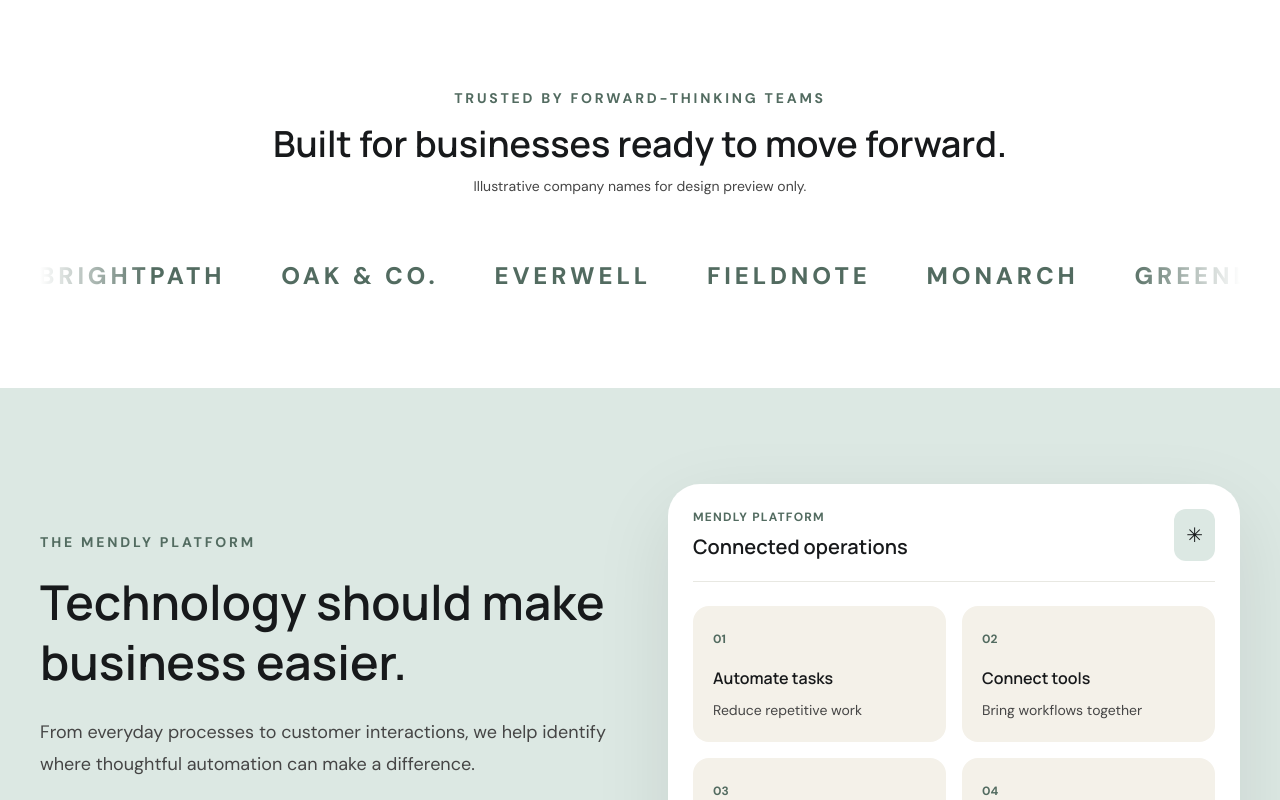
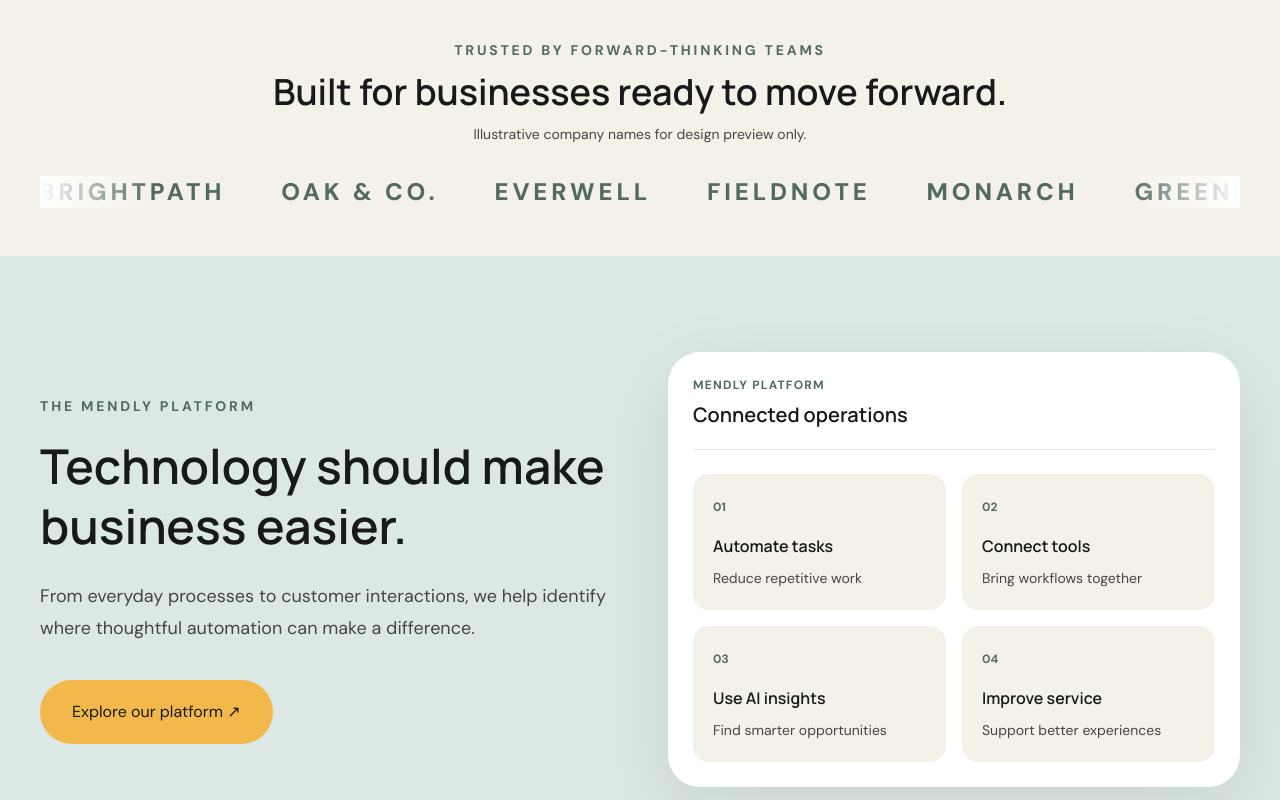
Before and after one commit to hafsashakeel289-lab/mendly-website, a Next.js app: page / in a window 1280 px wide. Shown: the part 880-1680 px from the top of the page. Built offline with nearby package versions, Linux system fonts and the light colour scheme.

Commit message:
Redesign Mendly homepage and header

```diff
--- a/app/page.tsx
+++ b/app/page.tsx
@@ -13,9 +13,8 @@ const C = {
   white: "#FFFFFF",
   green: "#526B60",
 };
-
 const buttonStyle =
-  "inline-flex items-center justify-center rounded-full bg-[#17191B] px-7 py-4 font-semibold text-white transition-all duration-300 hover:-translate-y-1 hover:bg-[#526B60] hover:shadow-xl";
+  "inline-flex items-center justify-center rounded-full bg-[#F2B84B] px-8 py-5 text-[#17191B] hover:bg-[#E5AA3D] hover:-translate-y-1 transition-all duration-300";
 
 const sectionStyle =
   "flex items-center px-6 py-20 lg:px-10 lg:py-24";
@@ -234,9 +233,7 @@ export default function Home() {
                     </h2>
                   </div>
 
-                  <div className="flex h-12 w-12 items-center justify-center rounded-2xl bg-[#DCE8E3] text-2xl text-[#17191B]">
-                    ✳
-                  </div>
+
                 </div>
 
                 {/* Workflow connection */}
@@ -349,13 +346,13 @@ export default function Home() {
       </section>
 
       {/* TRUSTED BY */}
-      <section className={`${sectionStyle} overflow-hidden bg-[#FFFFFF]`}>
+      <section className="overflow-hidden bg-[#F4F1E9] px-6 py-10 lg:px-10 lg:py-12">
         <div className="mx-auto w-full max-w-7xl">
           <div className="text-center">
             <p className="text-sm font-bold uppercase tracking-[0.2em] text-[#526B60]">
               TRUSTED BY FORWARD-THINKING TEAMS
             </p>
-            <h2 className="mt-4 text-3xl font-semibold text-[#17191B] sm:text-4xl">
+            <h2 className="mt-3 text-3xl font-semibold text-[#17191B] sm:text-4xl">
               Built for businesses ready to move forward.
             </h2>
             <p className="mt-3 text-sm text-[#454545]">
@@ -363,7 +360,7 @@ export default function Home() {
             </p>
           </div>
 
-          <div className="relative mt-16 overflow-hidden">
+          <div className="relative mt-8 overflow-hidden">
             <div className="pointer-events-none absolute inset-y-0 left-0 z-10 w-16 bg-gradient-to-r from-white to-transparent sm:w-28" />
             <div className="pointer-events-none absolute inset-y-0 right-0 z-10 w-16 bg-gradient-to-l from-white to-transparent sm:w-28" />
 
@@ -432,9 +429,7 @@ export default function Home() {
                     Connected operations
                   </h3>
                 </div>
-                <span className="rounded-xl bg-[#DCE8E3] p-3 text-xl text-[#17191B]">
-                  ✳
-                </span>
+
               </div>
 
               <div className="mt-6 grid grid-cols-2 gap-4">
@@ -777,14 +772,13 @@ export default function Home() {
             smarter workflows could make a real difference.
           </p>
           <Link
-            href="/contact"
-            className="mt-9 inline-flex rounded-full bg-[#17191B] px-8 py-4 font-bold text-white transition-all duration-300 hover:-translate-y-1 hover:bg-[#526B60] hover:shadow-xl"
-          >
-            Let’s talk about your business ↗
-          </Link>
+  href="/contact"
+  className="mt-9 inline-flex items-center justify-center rounded-full bg-[#F2B84B] px-8 py-5 font-bold text-[#17191B] transition-all duration-300 hover:-translate-y-1 hover:bg-[#E5AA3D] hover:shadow-xl"
+>
+  Let’s talk about your business ↗
+</Link>
         </motion.div>
       </section>
-
     </main>
   );
 }
--- a/app/platform/page.tsx
+++ b/app/platform/page.tsx
@@ -28,8 +28,9 @@ const solutions = [
   },
 ];
 
+
 const buttonStyle =
-  "mt-9 inline-block rounded-full bg-[#1F4D3A] px-8 py-4 font-semibold text-white transition-all duration-300 hover:-translate-y-1 hover:bg-[#F2B84B] hover:text-[#12352A] hover:shadow-lg";
+  "mt-9 inline-flex items-center justify-center rounded-full bg-[#F2B84B] px-8 py-5 font-bold text-[#17191B] transition-all duration-300 hover:-translate-y-1 hover:bg-[#E5AA3D] hover:shadow-xl";
 
 export default function PlatformPage() {
   return (
```
